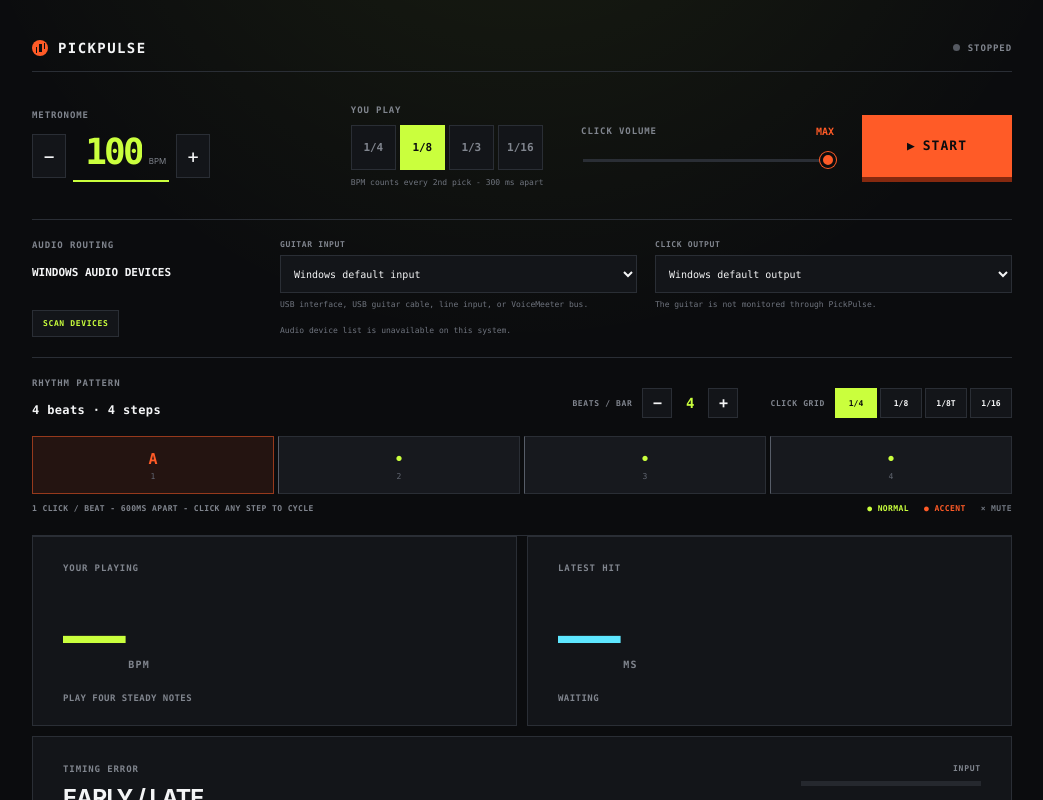
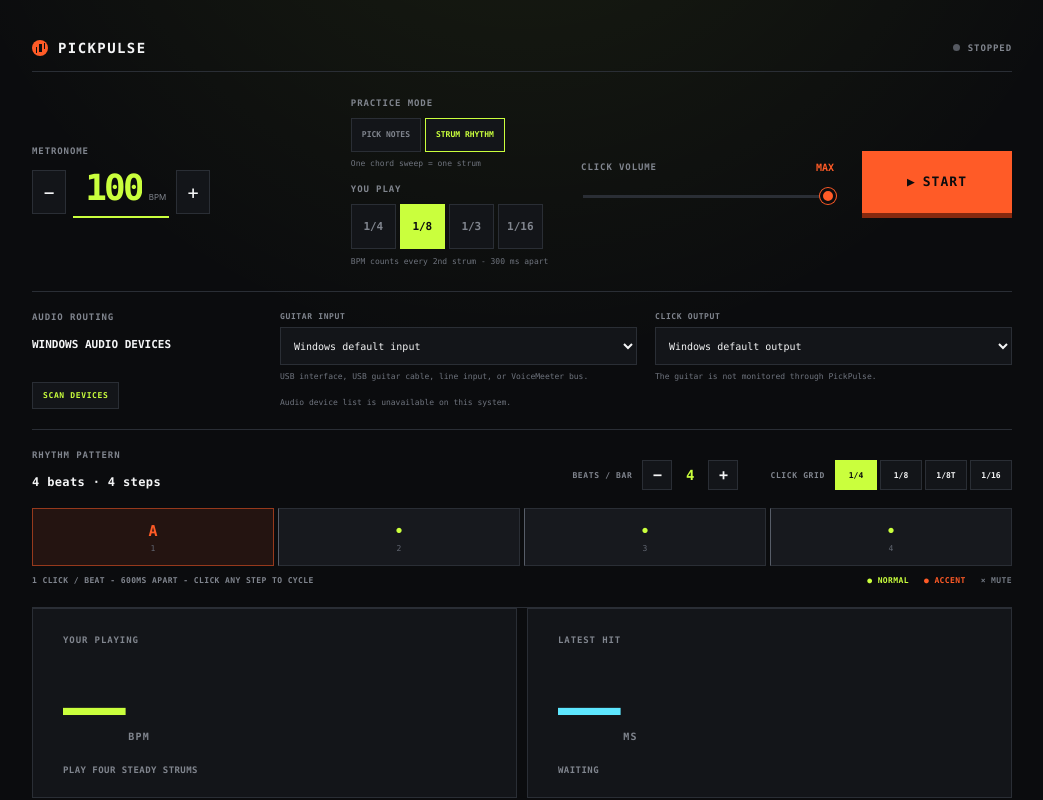
Before and after one commit to Shubz9597/guitar-buddy, a Next.js app: page / in a window 1280 px wide. Shown: the top 800 px of the page, without its empty margins (118-1161 px from the left). Built offline with nearby package versions, Linux system fonts and the light colour scheme.

Commit message:
Separate pick and rhythm attack detection

```diff
--- a/app/globals.css
+++ b/app/globals.css
@@ -127,7 +127,7 @@
 }
 
 .transport {
-  min-height: 148px;
+  min-height: 220px;
   display: grid;
   grid-template-columns: 1.15fr 0.8fr 1fr 150px;
   align-items: center;
@@ -211,6 +211,40 @@
   border-color: var(--lime);
   background: var(--lime);
   color: var(--bg);
+}
+
+.mode-segments {
+  display: flex;
+  gap: 4px;
+}
+
+.mode-segments button {
+  height: 34px;
+  padding: 0 10px;
+  cursor: pointer;
+  border: 1px solid var(--line);
+  background: var(--panel);
+  color: var(--muted);
+  font-family: "Cascadia Mono", Consolas, monospace;
+  font-size: 8px;
+  font-weight: 800;
+}
+
+.mode-segments button.selected {
+  border-color: var(--lime);
+  color: var(--lime);
+}
+
+.mode-hint {
+  display: block;
+  margin-top: 7px;
+  color: #6f747e;
+  font-family: "Cascadia Mono", Consolas, monospace;
+  font-size: 8px;
+}
+
+.play-label {
+  margin-top: 16px;
 }
 
 .subdivision-hint {
--- a/app/page.tsx
+++ b/app/page.tsx
@@ -7,8 +7,8 @@
   createClickPattern,
   cycleStepState,
   estimateTempo,
+  isAttackBurstStart,
   isLikelyEffectRepeat,
-  minimumAttackSpacingMs,
   nearestTimingErrorMs,
   parseBpmDraft,
   subdivisionIntervalMs,
@@ -17,6 +17,7 @@
 type InputStatus = "idle" | "starting" | "listening" | "error";
 type TimingHit = { id: number; errorMs: number };
 type StepState = 0 | 1 | 2;
+type PracticeMode = "pick" | "rhythm";
 type AudioRouteDevice = { deviceId: string; label: string };
 
 type OutputSelectableAudioContext = AudioContext & {
@@ -51,16 +52,17 @@
 ];
 
 const bpmCountLabels: Record<number, string> = {
-  1: "pick",
-  2: "2nd pick",
-  3: "3rd pick",
-  4: "4th pick",
+  1: "each",
+  2: "every 2nd",
+  3: "every 3rd",
+  4: "every 4th",
 };
 
 export default function Home() {
   const [targetBpm, setTargetBpm] = useState(100);
   const [bpmDraft, setBpmDraft] = useState("100");
   const [attacksPerBeat, setAttacksPerBeat] = useState(2);
+  const [practiceMode, setPracticeMode] = useState<PracticeMode>("rhythm");
   const [beatsPerBar, setBeatsPerBar] = useState(4);
   const [clicksPerBeat, setClicksPerBeat] = useState(1);
   const [clickPattern, setClickPattern] = useState<StepState[]>(
@@ -105,6 +107,7 @@
   const analysisRunRef = useRef(0);
   const targetBpmRef = useRef(targetBpm);
   const attacksPerBeatRef = useRef(attacksPerBeat);
+  const practiceModeRef = useRef<PracticeMode>(practiceMode);
   const clicksPerBeatRef = useRef(clicksPerBeat);
   const clickPatternRef = useRef<StepState[]>(clickPattern);
   const clickVolumeRef = useRef(clickVolume / 100);
@@ -269,10 +272,18 @@
   }, [refreshAudioDevices]);
 
   const registerOnset = useCallback((timeMs: number, strength: number) => {
-    const refractoryMs = minimumAttackSpacingMs();
-
-    if (timeMs - lastDetectedAtRef.current < refractoryMs) return;
+    const previousCandidateAt =
+      lastDetectedAtRef.current > 0 ? lastDetectedAtRef.current : null;
     lastDetectedAtRef.current = timeMs;
+    if (
+      !isAttackBurstStart(
+        timeMs,
+        previousCandidateAt,
+        practiceModeRef.current,
+      )
+    ) {
+      return;
+    }
 
     const previousOnset = lastOnsetRef.current;
     if (
@@ -860,7 +871,40 @@
         </div>
 
         <div className="subdivision-control">
-          <span className="control-label">YOU PLAY</span>
+          <span className="control-label">PRACTICE MODE</span>
+          <div className="mode-segments">
+            <button
+              type="button"
+              className={practiceMode === "pick" ? "selected" : ""}
+              aria-pressed={practiceMode === "pick"}
+              onClick={() => {
+                practiceModeRef.current = "pick";
+                setPracticeMode("pick");
+                resetMeasurements();
+              }}
+            >
+              PICK NOTES
+            </button>
+            <button
+              type="button"
+              className={practiceMode === "rhythm" ? "selected" : ""}
+              aria-pressed={practiceMode === "rhythm"}
+              onClick={() => {
+                practiceModeRef.current = "rhythm";
+                setPracticeMode("rhythm");
+                resetMeasurements();
+              }}
+            >
+              STRUM RHYTHM
+            </button>
+          </div>
+          <small className="mode-hint">
+            {practiceMode === "rhythm"
+              ? "One chord sweep = one strum"
+              : "Each individual note attack counts"}
+          </small>
+
+          <span className="control-label play-label">YOU PLAY</span>
           <div className="segments">
             {subdivisions.map((item) => (
               <button
@@ -875,7 +919,8 @@
             ))}
           </div>
           <small className="subdivision-hint">
-            BPM counts every {bpmCountLabels[attacksPerBeat]} -{" "}
+            BPM counts {bpmCountLabels[attacksPerBeat]}{" "}
+            {practiceMode === "rhythm" ? "strum" : "pick"} -{" "}
             {Math.round(
               subdivisionIntervalMs(targetBpm, attacksPerBeat),
             )}{" "}
@@ -1070,8 +1115,12 @@
           </div>
           <p>
             {detectedBpm === null
-              ? "Play four steady notes"
-              : `${confidence}% confidence · ${attackCount} picks`}
+              ? `Play four steady ${
+                  practiceMode === "rhythm" ? "strums" : "picks"
+                }`
+              : `${confidence}% confidence · ${attackCount} ${
+                  practiceMode === "rhythm" ? "strums" : "picks"
+                }`}
           </p>
         </article>
 
--- a/app/tempo-engine.js
+++ b/app/tempo-engine.js
@@ -147,10 +147,37 @@
  * never depend on the practice BPM or selected subdivision, because that would
  * impose a hidden maximum on measured playing speed.
  *
+ * @param {"pick" | "rhythm"} [practiceMode]
  * @returns {number}
  */
-export function minimumAttackSpacingMs() {
-  return 42;
+export function minimumAttackSpacingMs(practiceMode = "pick") {
+  return practiceMode === "rhythm" ? 90 : 42;
+}
+
+/**
+ * A chord strum creates several closely spaced string transients. Compare each
+ * candidate with the immediately previous candidate (accepted or rejected), so
+ * the entire string-by-string burst remains one attack until there is a quiet
+ * gap. Pick mode keeps the shortest safe gap for individual-note speed.
+ *
+ * @param {number} timeMs
+ * @param {number | null} previousCandidateMs
+ * @param {"pick" | "rhythm"} practiceMode
+ * @returns {boolean}
+ */
+export function isAttackBurstStart(
+  timeMs,
+  previousCandidateMs,
+  practiceMode,
+) {
+  if (!Number.isFinite(timeMs)) return false;
+  if (previousCandidateMs === null || !Number.isFinite(previousCandidateMs)) {
+    return true;
+  }
+
+  return (
+    timeMs - previousCandidateMs >= minimumAttackSpacingMs(practiceMode)
+  );
 }
 
 /**
--- a/package.json
+++ b/package.json
@@ -1,6 +1,6 @@
 {
   "name": "pickpulse-guitar-tempo",
-  "version": "1.2.3",
+  "version": "1.2.4",
   "private": true,
   "main": "desktop/main.cjs",
   "engines": {
```
Also changed, not shown: 2 other files (tests, documents, lock files or other folders).
